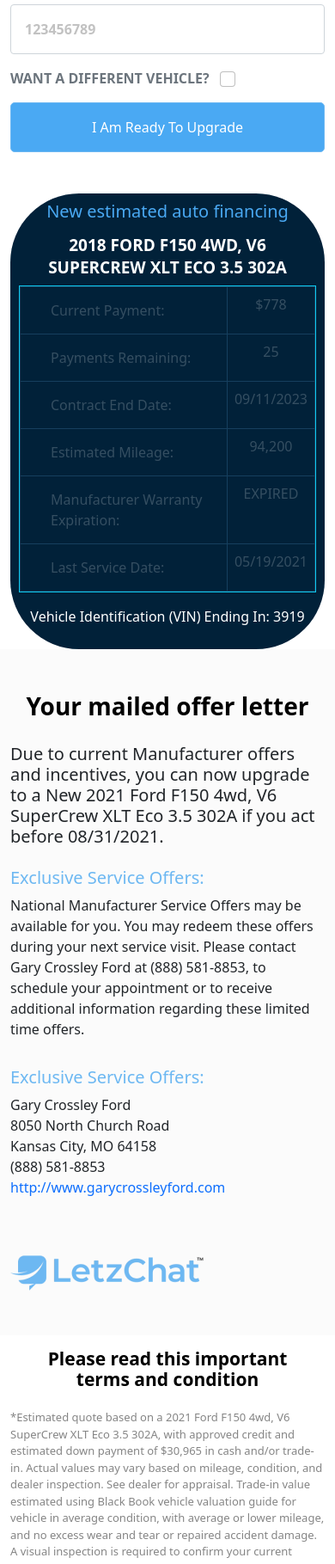
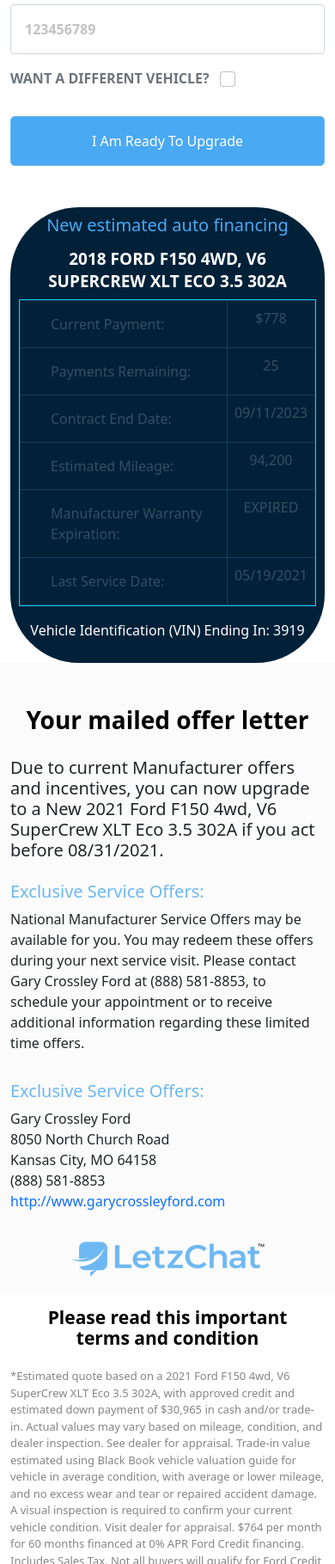
Before and after one commit to hmdimran/LetzChat-Project-2, a plain HTML site: page index.html in a window 390 px wide. Shown: the part 1727-3546 px from the top of the page at 86% size. Drawn offline with Linux system fonts and the light colour scheme.

Commit message:
Some Responsive fixed

```diff
--- a/index.html
+++ b/index.html
@@ -159,7 +159,7 @@
                                 <label class="form-check-label text-secondary fw-bold" for="exampleCheck1">WANT A DIFFERENT VEHICLE?</label>
                                 <input type="checkbox" class="form-check-input fw-bold p-2" id="exampleCheck1">
                             </div>
-                            <button type="submit" class="btn btn-primary w-100 text-white mb-lg-5 mb-5 p-3" id="submit-btn">I Am Ready To Upgrade</button>
+                            <button type="submit" class="btn btn-primary w-100 text-white mb-lg-5 mb-5 p-3 mt-3" id="submit-btn">I Am Ready To Upgrade</button>
                         </form>
                     </div>
                 </div>
@@ -227,7 +227,7 @@
                         information regarding these limited time offers.</p>
                     </div>
                 </div>
-                <div class="row px-lg-5 pb-5 pt-3">
+                <div class="row px-lg-5 pb-3 pt-3">
                     <div class="col-md-6">
                         <h5 class="offer-h5">Exclusive Service Offers:</h5>
                         <ul>
@@ -238,7 +238,7 @@
                             <li><a href="http://www.garycrossleyford.com">http://www.garycrossleyford.com</a></li>
                         </ul>
                     </div>
-                    <div class="col-md-6 text-lg-center mt-5">
+                    <div class="col-md-6 text-lg-center mt-3 text-center">
                         <div class="footer-logo align-self-end">
                             <img src="assets/images/logo.png" alt="">
                         </div>
@@ -274,7 +274,7 @@
                         Dealer: Claim in VINCENT using #37990 and customer ID. Program period ends 10/04/2021. Note to dealer: Claim in VINCENT
                         using #19030255953</p>
 
-                        <p class="pb-lg-3">Â©2021 AutoAlert, LLC. All Rights Reserved AutoAlert, LLC. All Rights Reserved REC/PVC/Upgrade</p>
+                        <p class="col-md-12 pt-lg-5 pb-lg-5 pb-5">Â©2021 AutoAlert, LLC. All Rights Reserved AutoAlert, LLC. All Rights Reserved REC/PVC/Upgrade</p>
                     </div>
                 </div>
             </div>
```
